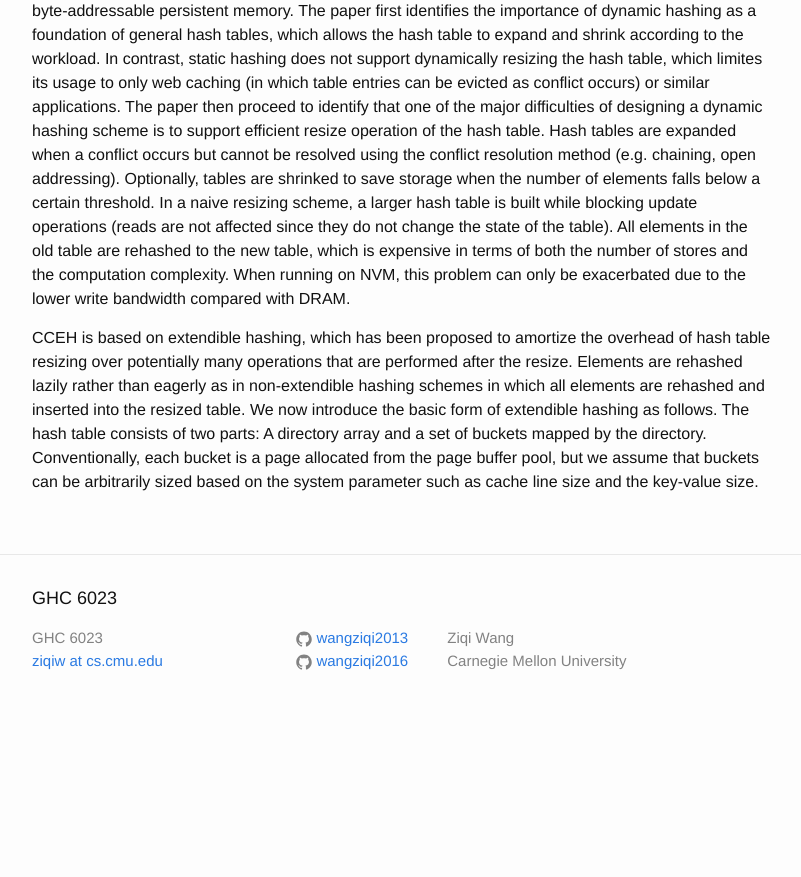
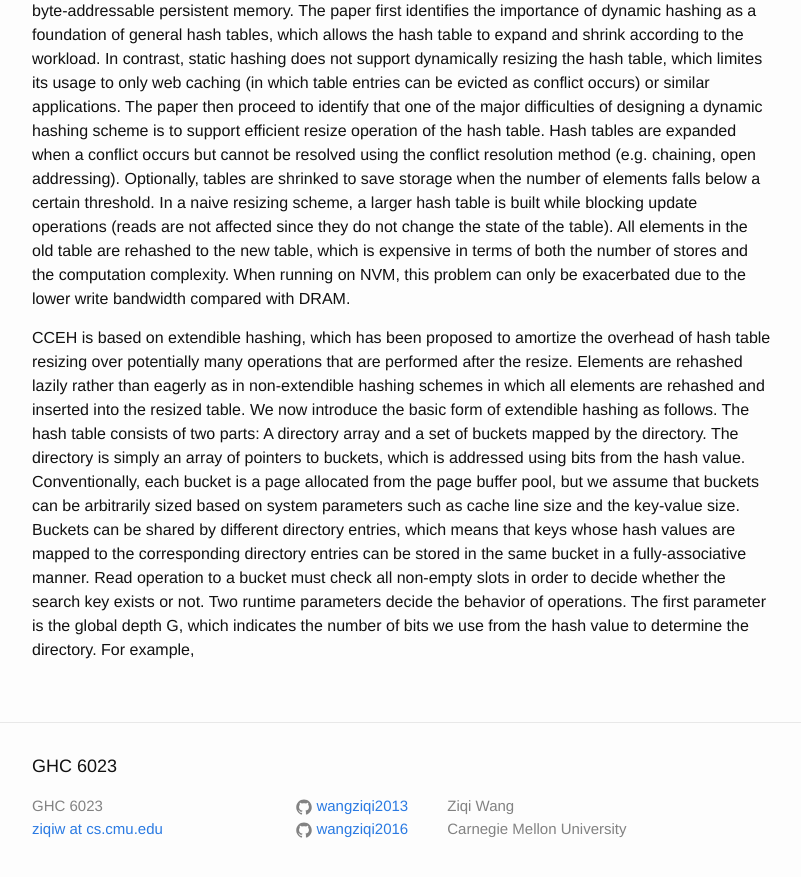
Before and after one commit to wangziqi2013/wangziqi2013.github.io, a Jekyll site: the page built from _posts/2019-12-06-cceh.markdown, in a window 1280 px wide and 900 px high, scrolled down 832 px. Shown: the top 877 px of the window, without its empty margins (238-1039 px from the left). Built offline with Jekyll 4.4.1, drawn with Linux system fonts in a browser that asks for light colours; before the commit the page ends 1564 px from its top, so only the background shows below that.

Commit message:
Adding ds

```diff
--- a/_posts/2019-12-06-cceh.markdown
+++ b/_posts/2019-12-06-cceh.markdown
@@ -44,5 +44,11 @@ CCEH is based on extendible hashing, which has been proposed to amortize the ove
 many operations that are performed after the resize. Elements are rehashed lazily rather than eagerly as in non-extendible
 hashing schemes in which all elements are rehashed and inserted into the resized table. We now introduce the basic form
 of extendible hashing as follows. The hash table consists of two parts: A directory array and a set of buckets mapped by
-the directory. Conventionally, each bucket is a page allocated from the page buffer pool, but we assume that buckets can
-be arbitrarily sized based on the system parameter such as cache line size and the key-value size.
+the directory. The directory is simply an array of pointers to buckets, which is addressed using bits from the hash value.
+Conventionally, each bucket is a page allocated from the page buffer pool, but we assume that buckets can be arbitrarily
+sized based on system parameters such as cache line size and the key-value size. Buckets can be shared by different directory
+entries, which means that keys whose hash values are mapped to the corresponding directory entries can be stored in the
+same bucket in a fully-associative manner. Read operation to a bucket must check all non-empty slots in order to decide
+whether the search key exists or not. Two runtime parameters decide the behavior of operations. The first parameter
+is the global depth G, which indicates the number of bits we use from the hash value to determine the directory. For
+example,
```
